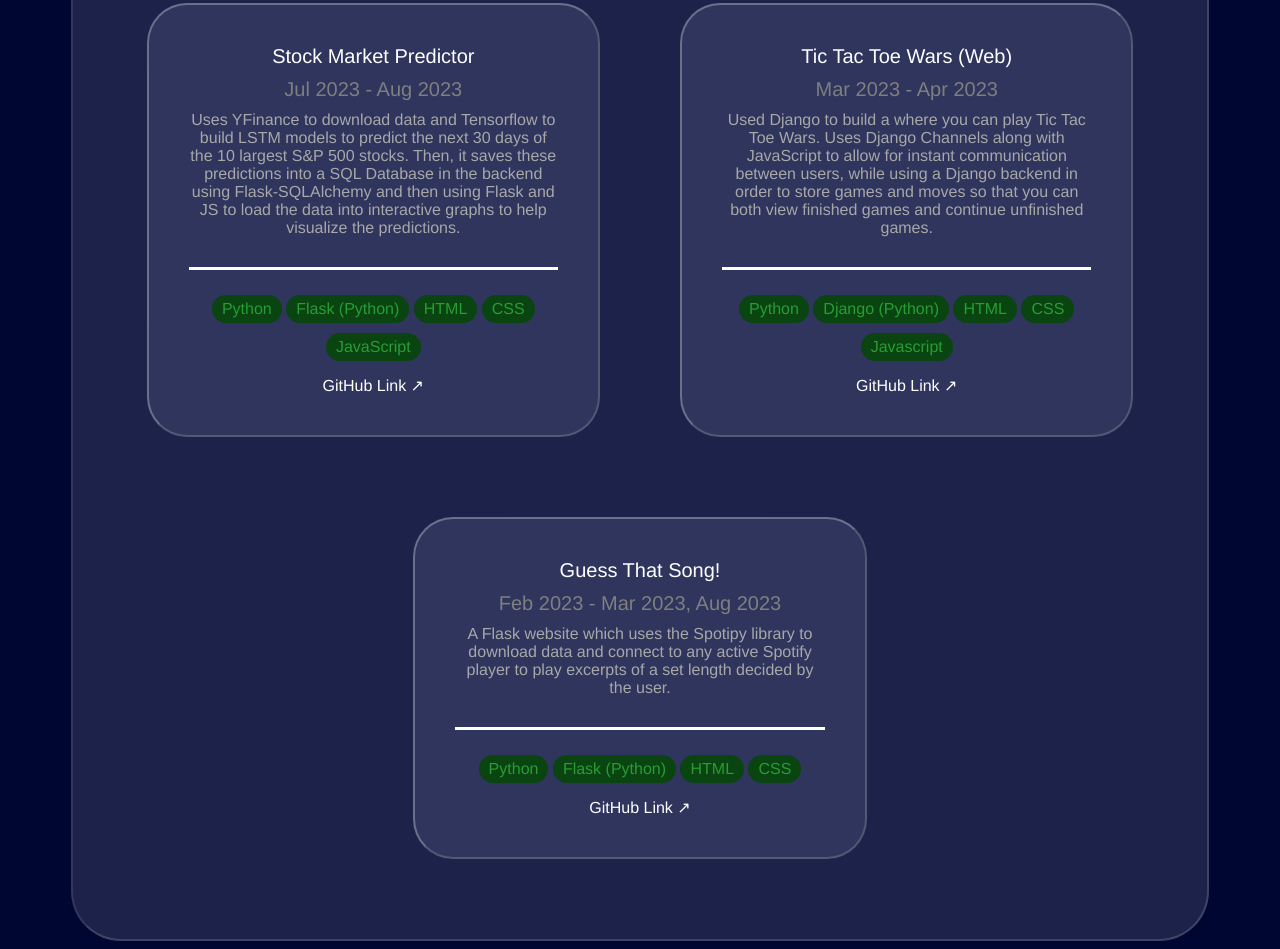
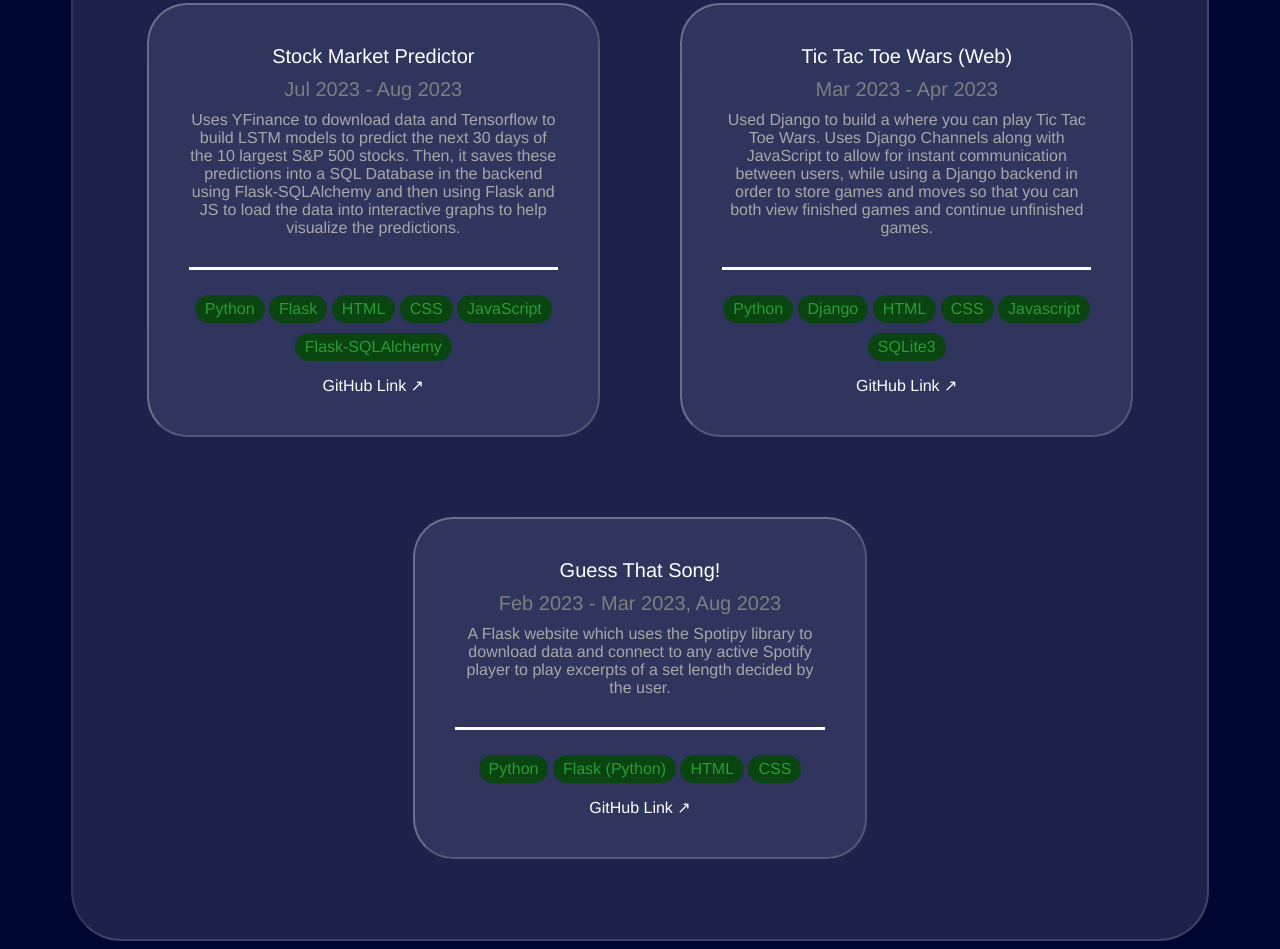
Before and after one commit to CookieDonger/CookieDonger.github.io, a plain HTML site: page index.html in a window 1280 px wide. Shown: the part 2216-3165 px from the top of the page. Drawn offline with Linux system fonts and the light colour scheme.

Commit message:
Update tools

```diff
--- a/index.html
+++ b/index.html
@@ -80,7 +80,7 @@
                                 Python
                             </div>
                             <div>
-                                Flask (Python)
+                                Flask
                             </div>
                             <div>
                                 HTML
@@ -90,6 +90,9 @@
                             </div>
                             <div>
                                 JavaScript
+                            </div>
+                            <div>
+                                Flask-SQLAlchemy
                             </div>
                         </div>
                         <div class="project-link fade-in">
@@ -111,7 +114,7 @@
                                 Python
                             </div>
                             <div>
-                                Django (Python)
+                                Django
                             </div>
                             <div>
                                 HTML
@@ -121,6 +124,9 @@
                             </div>
                             <div>
                                 Javascript
+                            </div>
+                            <div>
+                                SQLite3
                             </div>
                         </div>
                         <div class="project-link fade-in">
```
